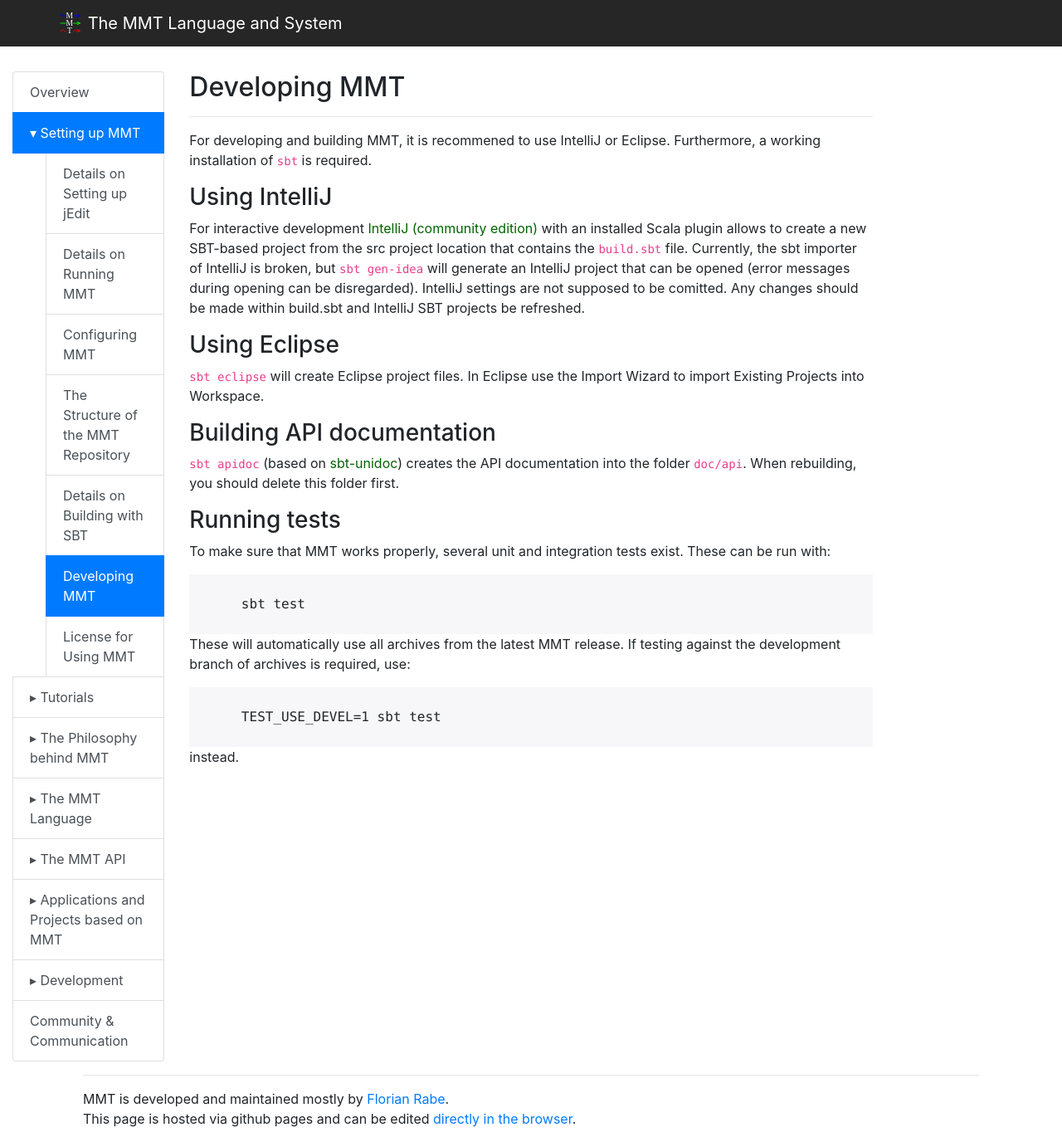
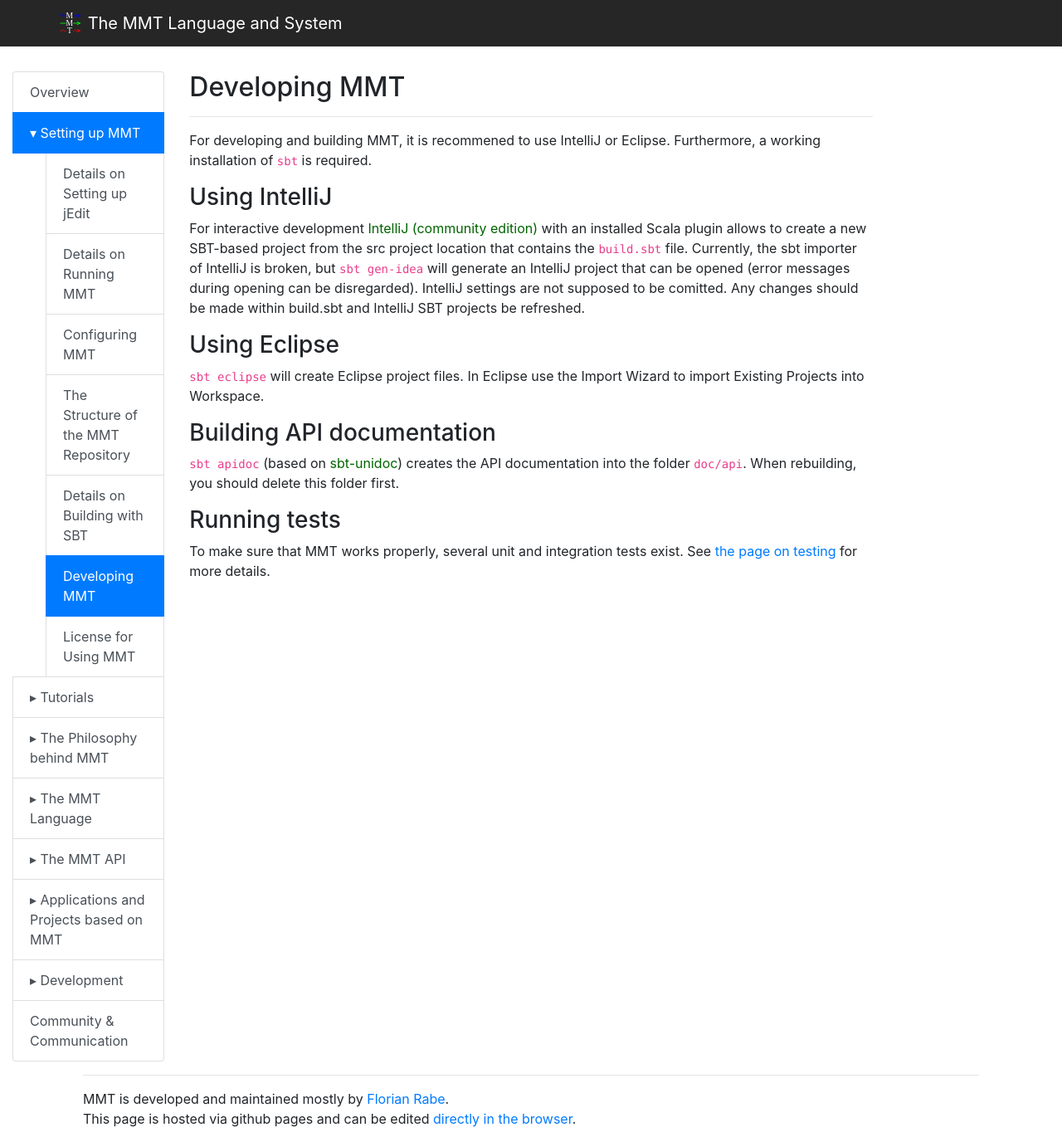
Before and after one commit to UniFormal/uniformal.github.io, a Jekyll site: the page built from doc/setup/devel.md, in a window 1280 px wide. Shown: the whole page at 83% size. Built offline with Jekyll 4.4.1, drawn with Linux system fonts in a browser that asks for light colours.

Commit message:
More documentation about testing

````diff
--- a/_data/menu.yml
+++ b/_data/menu.yml
@@ -137,6 +137,8 @@
       url: '/doc/development/contributing.html'
     - title: 'Releases & Changelog'
       url: '/doc/development/releases.html'
+    - title: 'Testing'
+      url: '/doc/development/testing.html'
     - title: 'Improving this documentation'
       url: '/doc/development/documentation.html'
 
--- a/doc/setup/devel.md
+++ b/doc/setup/devel.md
@@ -28,17 +28,4 @@
 ### Running tests
 
 To make sure that MMT works properly, several unit and integration tests exist.
-These can be run with:
-
-```
-    sbt test
-```
-
-These will automatically use all archives from the latest MMT release.
-If testing against the development branch of archives is required, use:
-
-```
-    TEST_USE_DEVEL=1 sbt test
-```
-
-instead.
+See [the page on testing](../development/testing.html) for more details.
````
Also changed, not shown: doc/development/testing.md (added, +67 -0 lines).
